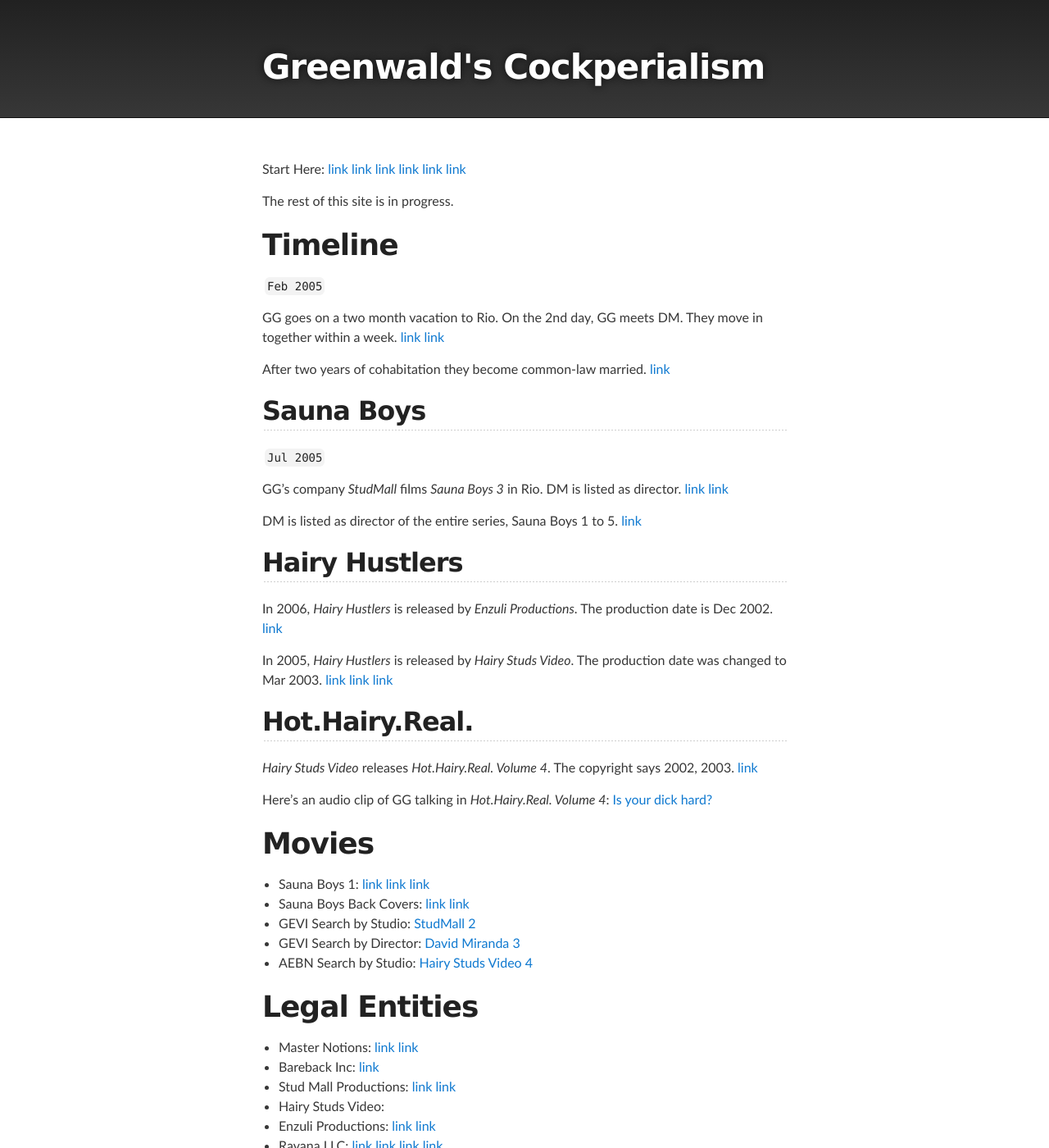
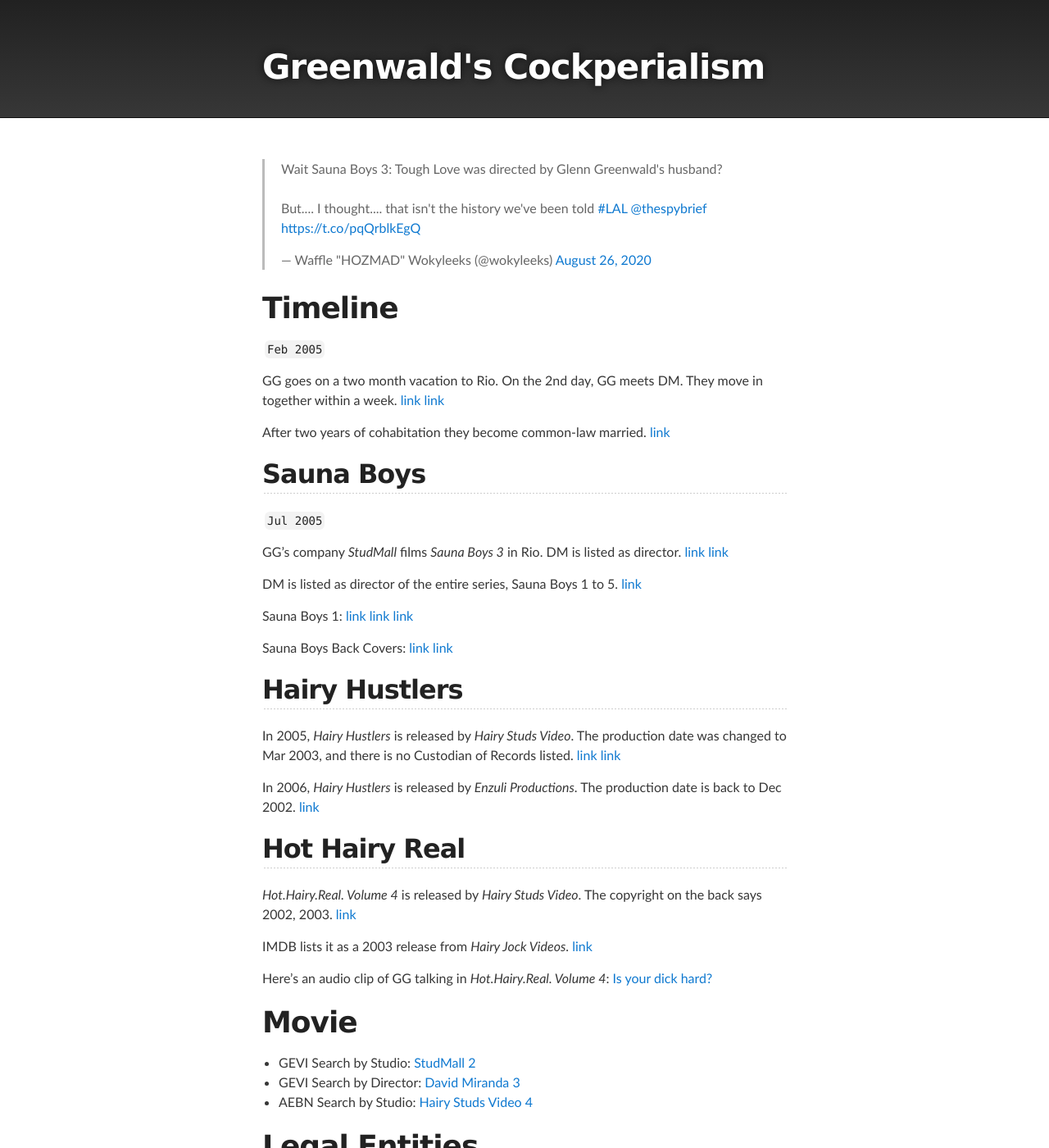
Before and after one commit to masternotions/masternotions.github.io, a Jekyll site: the page built from index.md, in a window 1280 px wide and 1400 px high. Shown: the whole window at 82% size. Built offline with Jekyll 4.4.1, drawn with Linux system fonts in a browser that asks for light colours; comment, search, counter and statistics services are not loaded.

Commit message:
Update index.md

```diff
--- a/index.md
+++ b/index.md
@@ -3,15 +3,12 @@ layout: index
 modified: "Sep 8, 2020"
 ---
 
-Start Here:
-[link](https://twitter.com/wokyleeks/status/1298727883582484481)
-[link](https://twitter.com/AlanVRK/status/1299334655527858176)
-[link](https://twitter.com/AlanVRK/status/1299105381910802445)
-[link](https://twitter.com/AlanVRK/status/1299767507654529025)
-[link](https://twitter.com/AlanVRK/status/1300520297771171840)
-[link](https://twitter.com/AlanVRK/status/1299188334842044416)
+<blockquote class="twitter-tweet" data-dnt="true" data-theme="light"><p lang="en" dir="ltr">Wait Sauna Boys 3: Tough Love was directed by Glenn Greenwald&#39;s husband?<br><br>But.... I thought.... that isn&#39;t the history we&#39;ve been told <a href="https://twitter.com/hashtag/LAL?src=hash&amp;ref_src=twsrc%5Etfw">#LAL</a> <a href="https://twitter.com/thespybrief?ref_src=twsrc%5Etfw">@thespybrief</a> <a href="https://t.co/pqQrblkEgQ">https://t.co/pqQrblkEgQ</a></p>&mdash; Waffle &quot;HOZMAD&quot; Wokyleeks (@wokyleeks) <a href="https://twitter.com/wokyleeks/status/1298727883582484481">August 26, 2020</a></blockquote>
+<script async src="https://platform.twitter.com/widgets.js" charset="utf-8"></script>
 
-The rest of this site is in progress.
+<!--
+https://twitter.com/wokyleeks/status/1298727883582484481
+-->
 
 # Timeline
 
@@ -35,27 +32,30 @@ GG's company _StudMall_ films _Sauna Boys 3_ in Rio. DM is listed as director.
 DM is listed as director of the entire series, Sauna Boys 1 to 5.
 [link](https://twitter.com/wokyleeks/status/1299808430450855936)
 
+Sauna Boys 1: [link](https://twitter.com/AlanVRK/status/1298731008389509125) [link](https://twitter.com/AlanVRK/status/1298706588199460865) [link](https://twitter.com/wokyleeks/status/1299809826067816448)
+
+Sauna Boys Back Covers: [link](https://twitter.com/AlanVRK/status/1298715175051079687) [link](https://twitter.com/AlanVRK/status/1299718665345134594)
+
 ## Hairy Hustlers
 
-In 2006, _Hairy Hustlers_ is released by _Enzuli Productions_. The production date is Dec 2002.
+In 2005, _Hairy Hustlers_ is released by _Hairy Studs Video_. The production date was changed to Mar 2003, and there is no Custodian of Records listed.
+[link](https://twitter.com/AlanVRK/status/1299761145922945027)
+[link](https://twitter.com/AlanVRK/status/1299769069382569986)
+
+In 2006, _Hairy Hustlers_ is released by _Enzuli Productions_. The production date is back to Dec 2002.
 [link](https://twitter.com/AlanVRK/status/1299767507654529025)
 
-In 2005, _Hairy Hustlers_ is released by _Hairy Studs Video_. The production date was changed to Mar 2003.
-[link](https://twitter.com/AlanVRK/status/1299761145922945027)
-[link](https://twitter.com/AlanVRK/status/1299769069382569986)
-[link](https://twitter.com/AlanVRK/status/1299770551062401024)
+## Hot Hairy Real
 
-## Hot.Hairy.Real.
+_Hot.Hairy.Real. Volume 4_ is released by _Hairy Studs Video_. The copyright on the back says 2002, 2003.
+[link](https://twitter.com/AlanVRK/status/1299754728897863685)
 
-_Hairy Studs Video_ releases _Hot.Hairy.Real. Volume 4_. The copyright says 2002, 2003.
-[link](https://twitter.com/AlanVRK/status/1299754728897863685)
+IMDB lists it as a 2003 release from _Hairy Jock Videos_. [link](https://www.imdb.com/title/tt7801464/)
 
 Here's an audio clip of GG talking in _Hot.Hairy.Real. Volume 4_: [Is your dick hard?](./media/hairy-studs-4-audio.mp4)
 
-# Movies
+# Movie
 
-- Sauna Boys 1: [link](https://twitter.com/AlanVRK/status/1298731008389509125) [link](https://twitter.com/AlanVRK/status/1298706588199460865) [link](https://twitter.com/wokyleeks/status/1299809826067816448)
-- Sauna Boys Back Covers: [link](https://twitter.com/AlanVRK/status/1298715175051079687) [link](https://twitter.com/AlanVRK/status/1299718665345134594)
 - GEVI Search by Studio: [StudMall](./assets/images/gevi-studio-studmall.png) <sup>[2]</sup>
 - GEVI Search by Director: [David Miranda](./assets/images/gevi-director-dm.png) <sup>[3]</sup>
 - AEBN Search by Studio: [Hairy Studs Video](./assets/images/aebn-series-hairystuds.png) <sup>[4]</sup>
```
